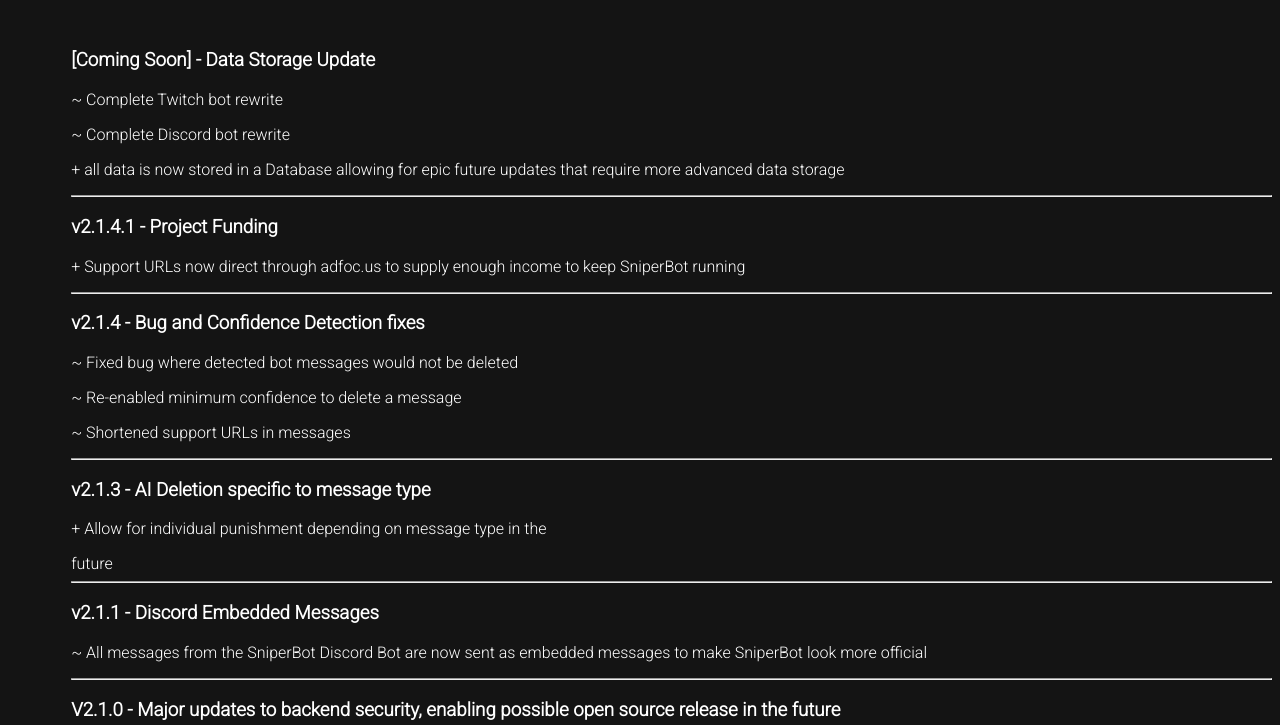
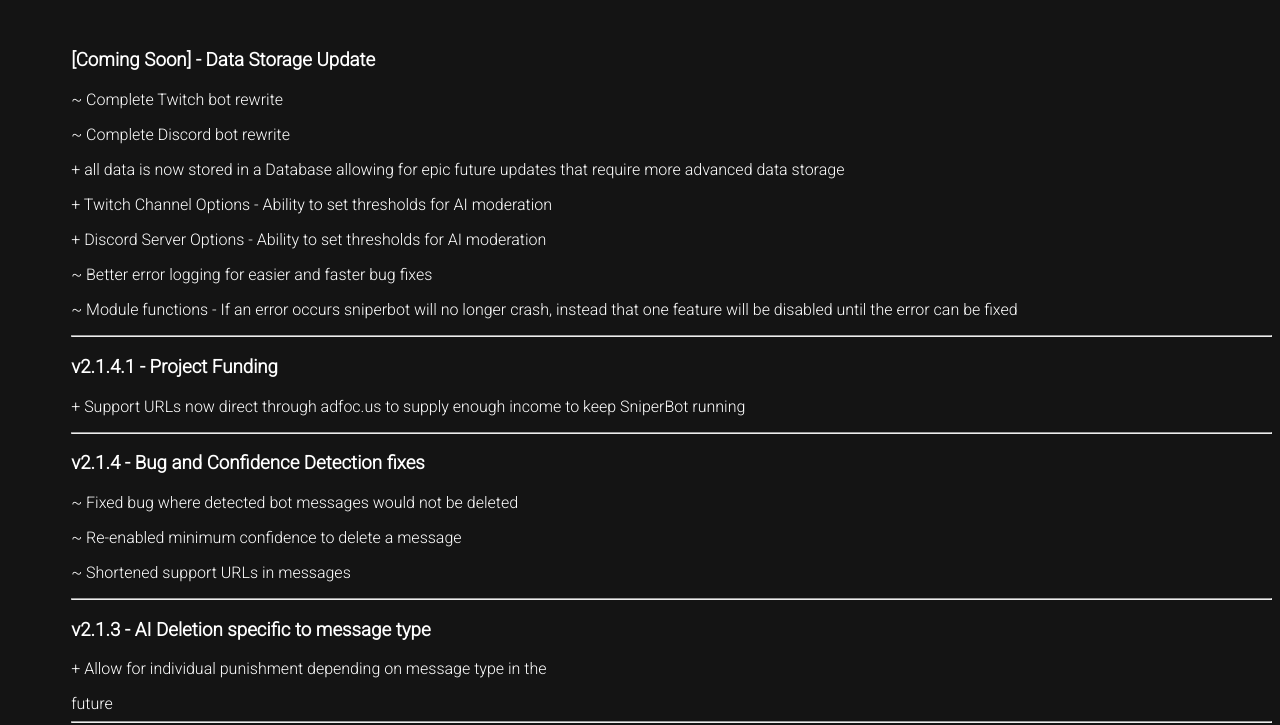
Before and after one commit to ashton-southall/SniperBot_Dev, a plain HTML site: page www/changelog.html in a window 1280 px wide. Shown: the part 77-802 px from the top of the page. Drawn offline with Linux system fonts and the light colour scheme.

Commit message:
📝 Update Changelog

```diff
--- a/www/changelog.html
+++ b/www/changelog.html
@@ -34,6 +34,10 @@
     <p>~ Complete Twitch bot rewrite</p>
     <p>~ Complete Discord bot rewrite</p>
     <p>+ all data is now stored in a Database allowing for epic future updates that require more advanced data storage</p>
+    <p>+ Twitch Channel Options - Ability to set thresholds for AI moderation</p>
+    <p>+ Discord Server Options - Ability to set thresholds for AI moderation</p>
+    <p>~ Better error logging for easier and faster bug fixes</p>
+    <p>~ Module functions - If an error occurs sniperbot will no longer crash, instead that one feature will be disabled until the error can be fixed</p>
 
     <hr>
 
```
